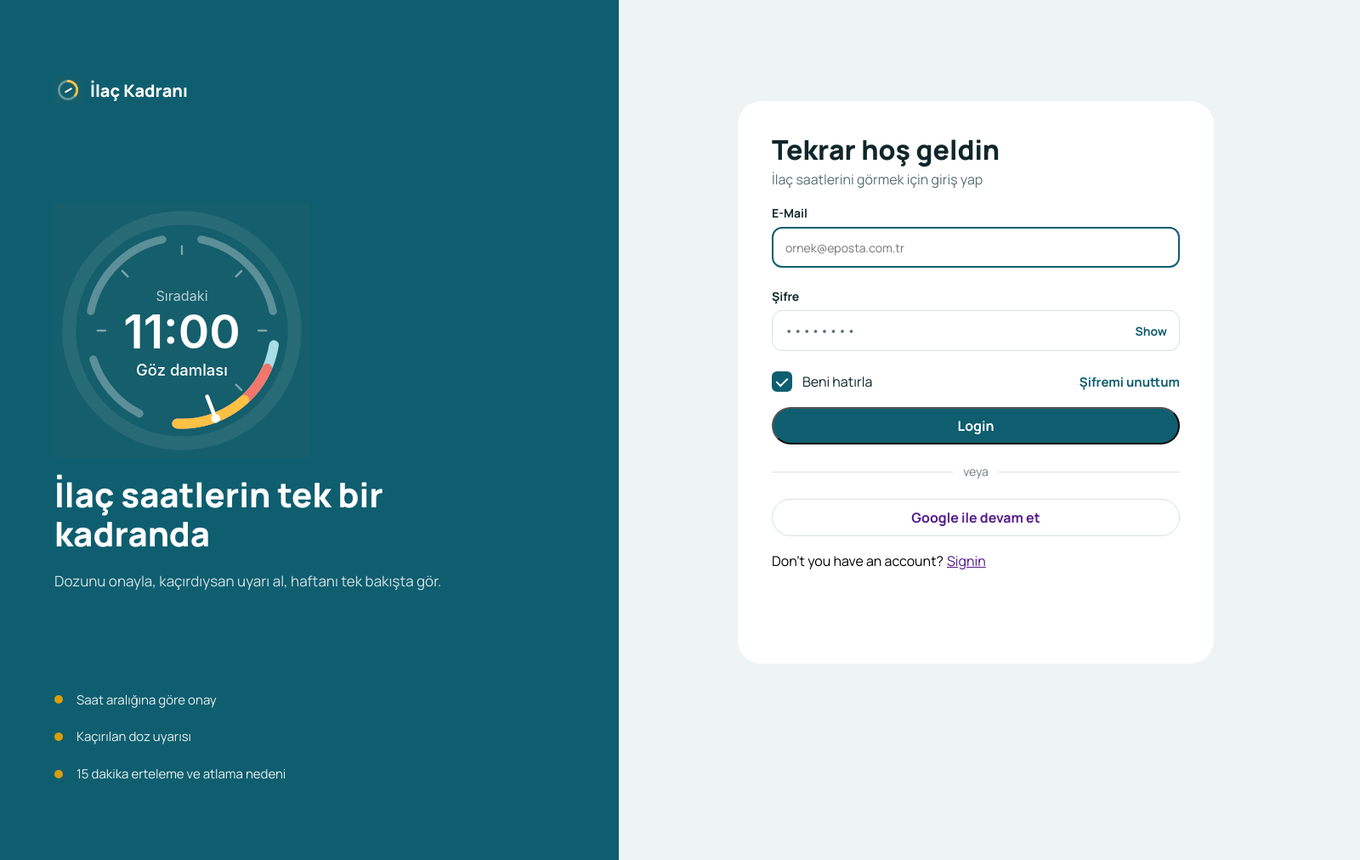
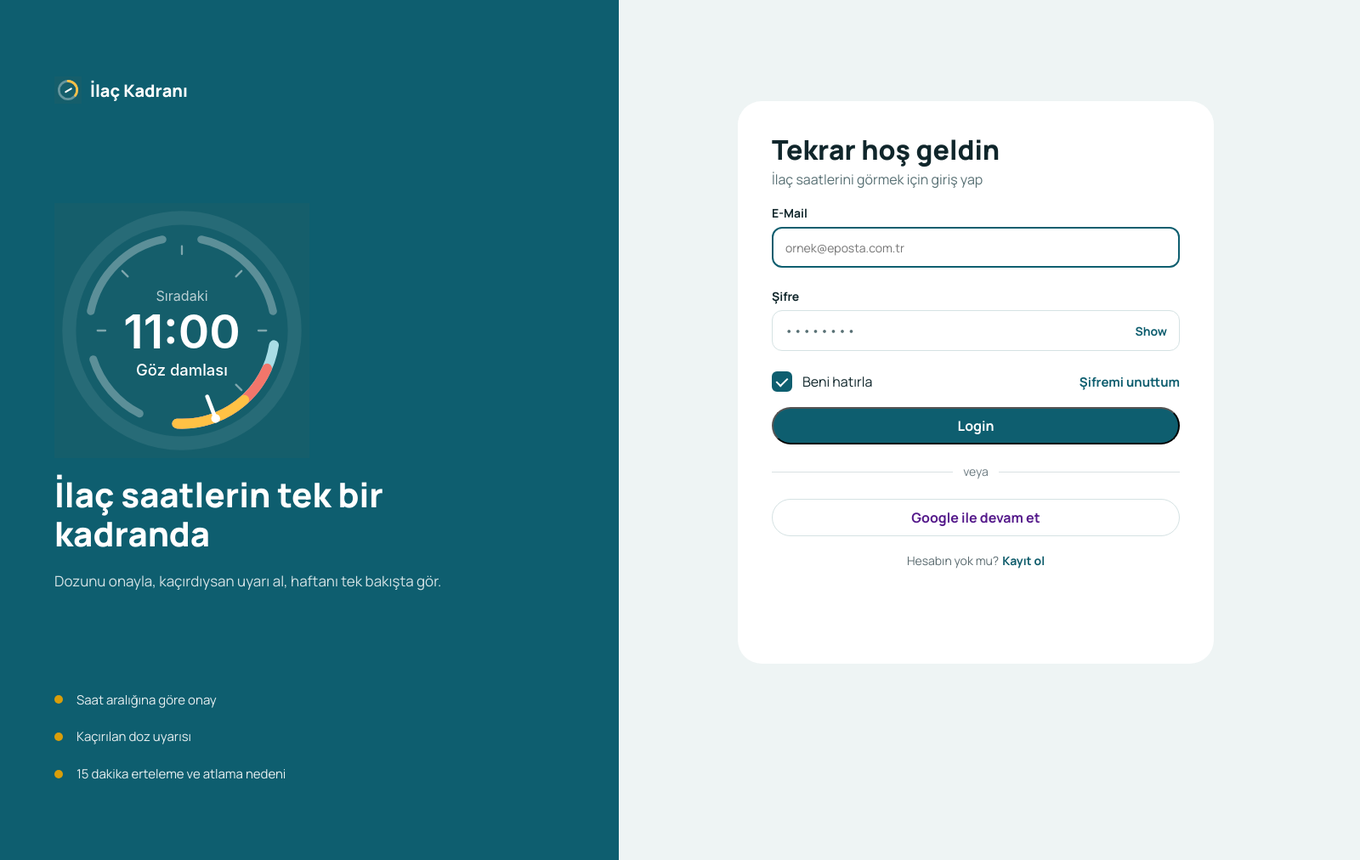
Before and after one commit to Gulfem93/MedicationTracking, a Spring Boot app: page /login in a window 1600 px wide. Shown: the whole page at 85% size. Run offline with Spring Boot 4, Linux system fonts and the light colour scheme; some of the project's set-up classes (security, data sources, template engines, error pages and the like) are left out, and stand-ins take their place.

Commit message:
login yapımı

```diff
--- a/src/main/resources/static/css/login.css
+++ b/src/main/resources/static/css/login.css
@@ -496,16 +496,25 @@ main {
 }
 
 /*Ortala*/
-.form_rightCenter{
+.form_redirect {
   display: flex;
-  flex-direction: row;
   justify-content: center;
-  align-items: flex-start;
+  align-items: baseline;
+  gap: 4px;
+  margin: 0;
+  width: 100%;
+  font-size: 14px;
+  line-height: 22px;
+  color: #5b6b70;        /* soluk metin, Figma'daki değeri kullan */
 }
 
-.form_rightRedirect{
-  gap: 4px;
-  display: flex;
-  flex-direction: row;
-  justify-content: center;
+.form_redirect a {
+  font-weight: 700;
+  color: #0f5c6b;        /* ana renk, "Giriş yap" butonuyla aynı */
+  text-decoration: none;
 }
+
+.form_redirect a:hover,
+.form_redirect a:focus-visible {
+  text-decoration: underline;
+}
--- a/src/main/resources/templates/login.html
+++ b/src/main/resources/templates/login.html
@@ -119,12 +119,10 @@
           <span class="form_rightDividerLine"></span>
         </div>
         <button type="submit" class="form_rightLoginGoogle"> <a href="">Google ile devam et</a></button>
-        <div class="form_rightCenter">
-          <div class="form_rightRedirect">
-            <span>Don't you have an account?</span>
-            <a href="">Signin</a>
-          </div>
-        </div>
+        <p class="form_redirect">
+          <span>Hesabın yok mu?</span>
+          <a href="/kayit">Kayıt ol</a>
+        </p>
       </form>
     </div>
 
```
